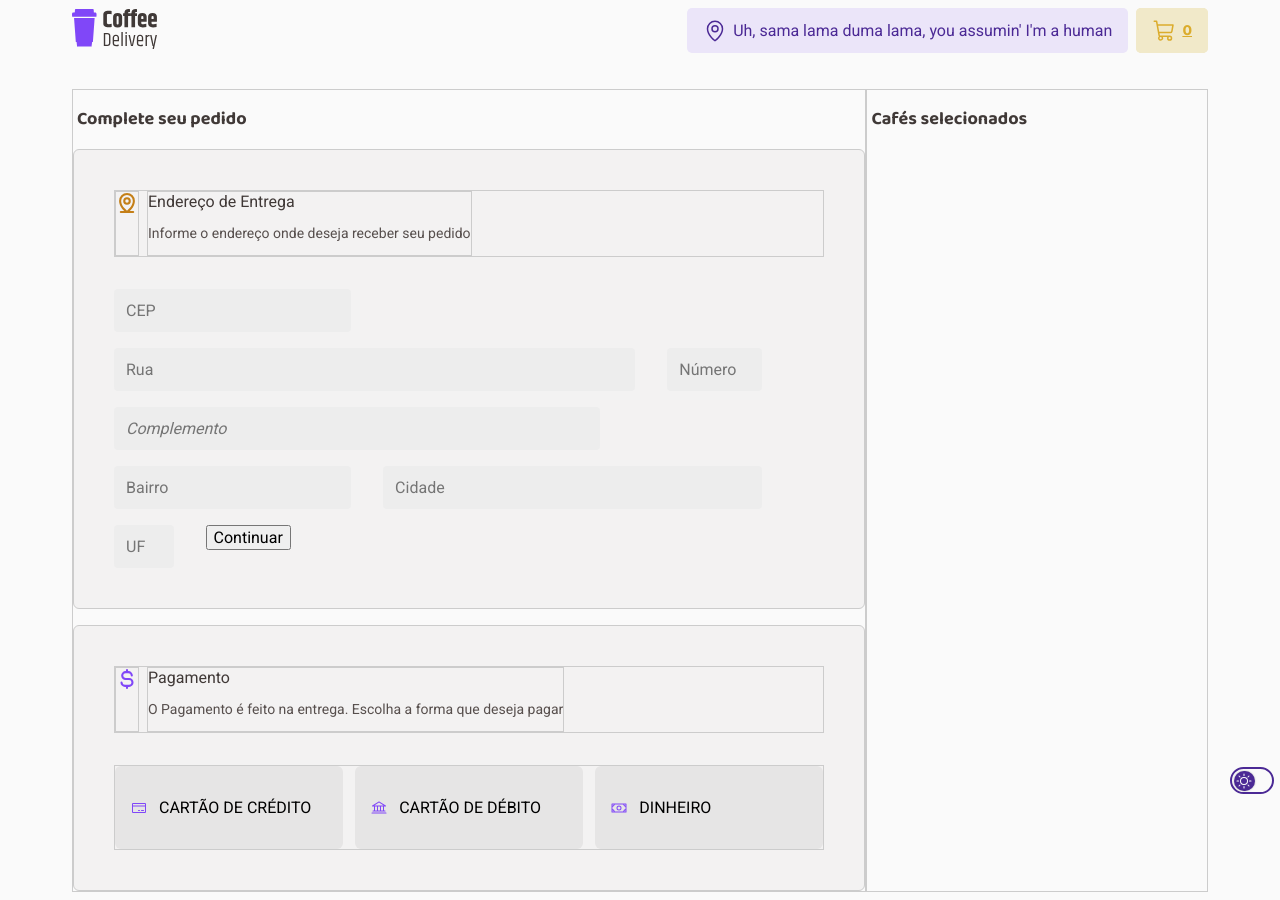
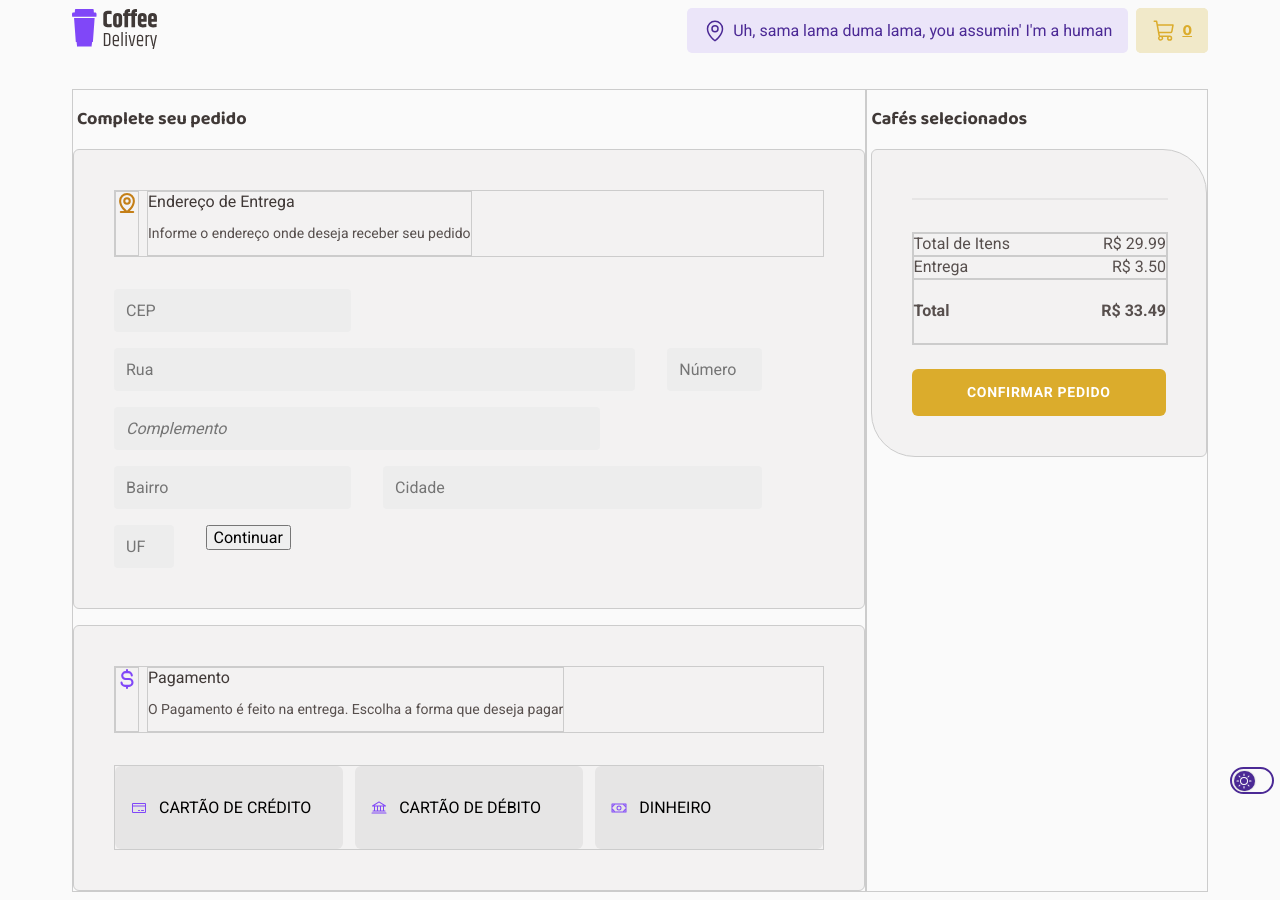
Before and after one commit to ssisaias/desafio02-coffee-delivery, a React (Vite) app: page /checkout in a window 1280 px wide. Built offline with nearby package versions, Linux system fonts and the light colour scheme.

Commit message:
Order Summary implementation

```diff
--- /dev/null
+++ b/src/components/CheckoutOrderSummary/index.tsx
@@ -0,0 +1,41 @@
+import { ConfirmationCardContainer, ConfirmationCardSubmitButton, ConfirmationCardSummaryText, ConfirmationCardSummaryTotalText } from "./styles";
+
+const cofeesmock = [
+  {
+    "id": "1",
+    "name": "Expresso Tradicional",
+    "description": "O tradicional café feito com água quente e grãos moídos",
+    "price": 9.90,
+    "tags": ["tradicional","tradicional", "tradicional"],
+    "image": "Expresso"
+},
+{
+    "id": "2",
+    "name": "Expresso Americano",
+    "description": "Expresso diluído, menos intenso que o tradicional",
+    "price": 9.90,
+    "tags": ["especial", "alcoolico", "gelado"],
+    "image": "Americano"
+}
+];
+
+export function CheckoutOrderSummary() {
+
+  return (
+    <ConfirmationCardContainer>
+
+      <hr></hr>
+      <ConfirmationCardSummaryText>
+        <div><span>Total de Itens</span><span>R$ 29.99</span></div>
+
+        <div><span>Entrega</span><span>R$ 3.50</span></div>
+
+        <div><h4>Total</h4><h4>R$ 33.49</h4></div>
+      </ConfirmationCardSummaryText>
+      <ConfirmationCardSubmitButton
+      onClick={() => console.log('clicou')}>
+        <span>CONFIRMAR PEDIDO</span>
+      </ConfirmationCardSubmitButton>
+    </ConfirmationCardContainer>
+  )
+}
--- /dev/null
+++ b/src/components/CheckoutOrderSummary/styles.ts
@@ -0,0 +1,80 @@
+import styled from 'styled-components'
+
+export const ConfirmationCardContainer = styled.div`
+    display: flex;
+    /* https://stackoverflow.com/questions/5948049/equivalent-of-width-moz-available-in-google-chrome */
+    width: 100%;
+    width: -moz-available;
+    width: -webkit-fill-available;
+    width: stretch;
+    padding: 2.5rem;
+    flex-direction: column;
+    align-items: flex-start;
+    gap: 1.5rem;
+    border-radius: 0.375rem 2.75rem;
+    background: ${props => props.theme['base-card']};
+    margin-left: 0.2rem;
+    hr{
+        height: 0rem;
+        width: 100%;
+        border: 1px solid ${props => props.theme['base-button']};
+
+        stroke-width: 1px;
+        stroke: ${props => props.theme['base-button']};
+    }
+`
+
+export const ConfirmationCardSummaryText = styled.div`
+    width: 100%;
+    color: ${props => props.theme['base-text']};
+    text-align: right;
+    font-family: Roboto;
+    font-size: 1rem;
+    font-style: normal;
+    font-weight: 400;
+    line-height: 130%;
+    letter-spacing: 0em;
+    text-align: left;
+    display: flex;
+    flex-direction: initial;
+    flex-wrap: wrap;
+
+
+    div{
+        display:flex;
+        justify-content: space-between;
+
+        width: -moz-available;
+        width: -webkit-fill-available;
+        width: stretch;
+
+    }
+`
+
+export const ConfirmationCardSubmitButton = styled.button`
+    display: flex;
+    padding: 0.75rem 0.5rem;
+    justify-content: center;
+    align-items: center;
+    gap: 0.25rem;
+    align-self: stretch;
+    border-radius: 0.375rem;
+    background: ${props => props.theme['yellow-dark']};
+    color: ${props => props.theme['white']};
+    cursor: pointer;
+    transition: background 0.4s;
+    border:none;
+
+    span{
+        font-family: Roboto;
+        font-size: 0.875rem;
+        font-weight: 700;
+        line-height: 160%; /* 1.4rem */
+        text-transform: uppercase;
+        letter-spacing: 0.05em;
+    }
+
+    &&:hover{
+        background: ${props => props.theme['yellow']};
+    }
+`
--- a/src/pages/Checkout/index.tsx
+++ b/src/pages/Checkout/index.tsx
@@ -1,4 +1,5 @@
 import { CheckoutAddressForm } from "../../components/CheckoutAddressForm";
+import { CheckoutOrderSummary } from "../../components/CheckoutOrderSummary";
 import { CheckoutPaymentMethod } from "../../components/CheckoutPaymentMethod";
 import { CheckoutPageAddressPaymentContainer, CheckoutPageContainer, CheckoutPageSummaryContainer } from "./styles";
 
@@ -13,8 +14,8 @@ export function Checkout() {
       </CheckoutPageAddressPaymentContainer>
       <CheckoutPageSummaryContainer>
         <h3>Cafés selecionados</h3>
+        <CheckoutOrderSummary></CheckoutOrderSummary>
       </CheckoutPageSummaryContainer>
-      {/* <CheckoutOrderSummary></CheckoutOrderSummary> */}
 
     </CheckoutPageContainer>
   )
```
